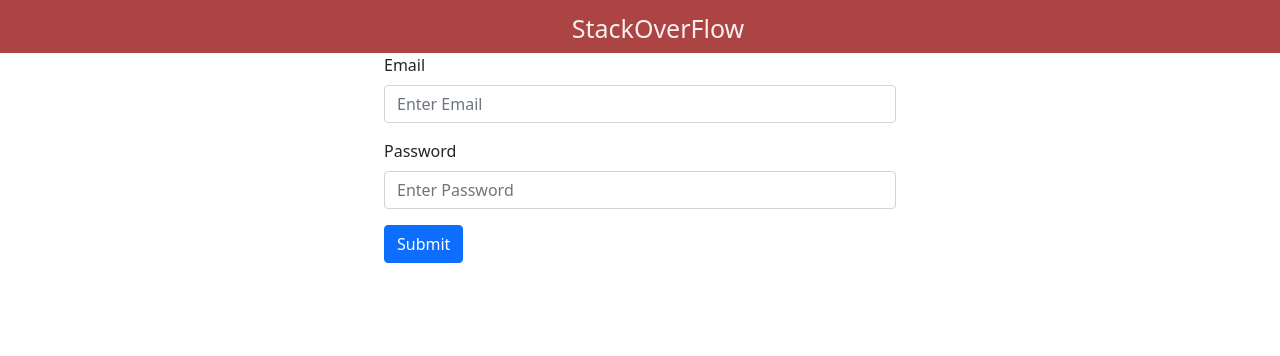
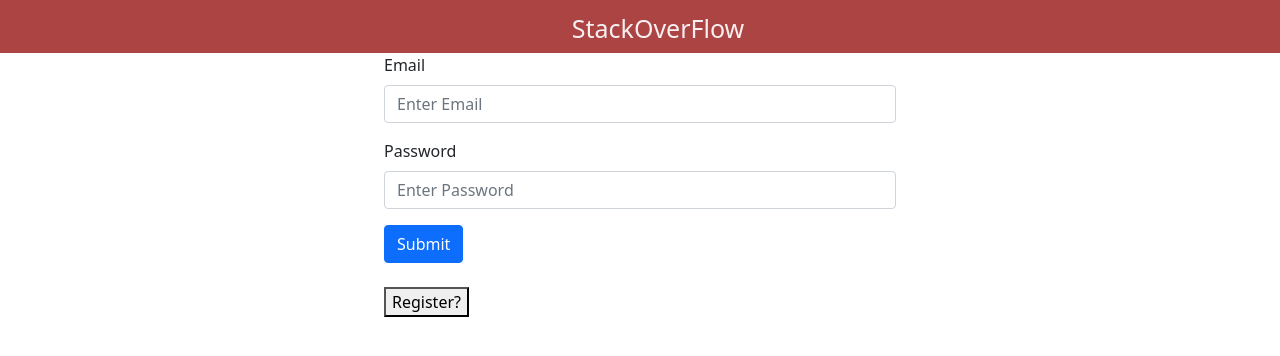
Before and after one commit to Vishwasrr/forumappfrontend, a React (Create React App) app: page /Login in a window 1280 px wide. Shown: the top 356 px of the page. Built offline with nearby package versions, Linux system fonts and the light colour scheme.

Commit message:
register button

```diff
--- a/src/components/Login.js
+++ b/src/components/Login.js
@@ -4,6 +4,7 @@
 import { url } from "../App";
 import { useNavigate } from "react-router-dom";
 import Form from "react-bootstrap/Form";
+import { Link } from "react-router-dom";
 
 
 function Login() {
@@ -53,6 +54,11 @@
         <Button variant="primary" onClick={() => handleSubmit()}>
           Submit
         </Button>
+        <br></br>
+        <br></br>
+        <div >
+          <Link to='/'><button >Register?</button></Link>
+        </div>
       </Form>
 
     </>
```
